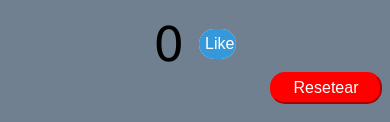
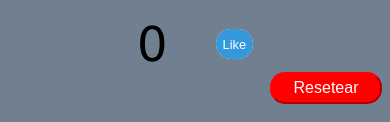
Before and after one commit to anap9292/contadorLikes, a plain HTML site: page index.html in a window 390 px wide. Shown: the part 448-570 px from the top of the page. Drawn offline with Linux system fonts and the light colour scheme.

Commit message:
agregué media q para que sea adaptable el boton like

```diff
--- a/css/style.css
+++ b/css/style.css
@@ -33,7 +33,7 @@ body{
 #contador{
 
     font-size: 3em;
-    padding-right: 15px;
+    padding-right: 1em;
 }
 
 #third {
@@ -73,3 +73,9 @@ body{
 #btn-reset:hover {
     box-shadow: 0 0 40px 40px #ee6555 inset;
   }
+@media (max-width: 400px){
+    #third{
+        font-size: 0.8em;
+    }
+
+}
```
